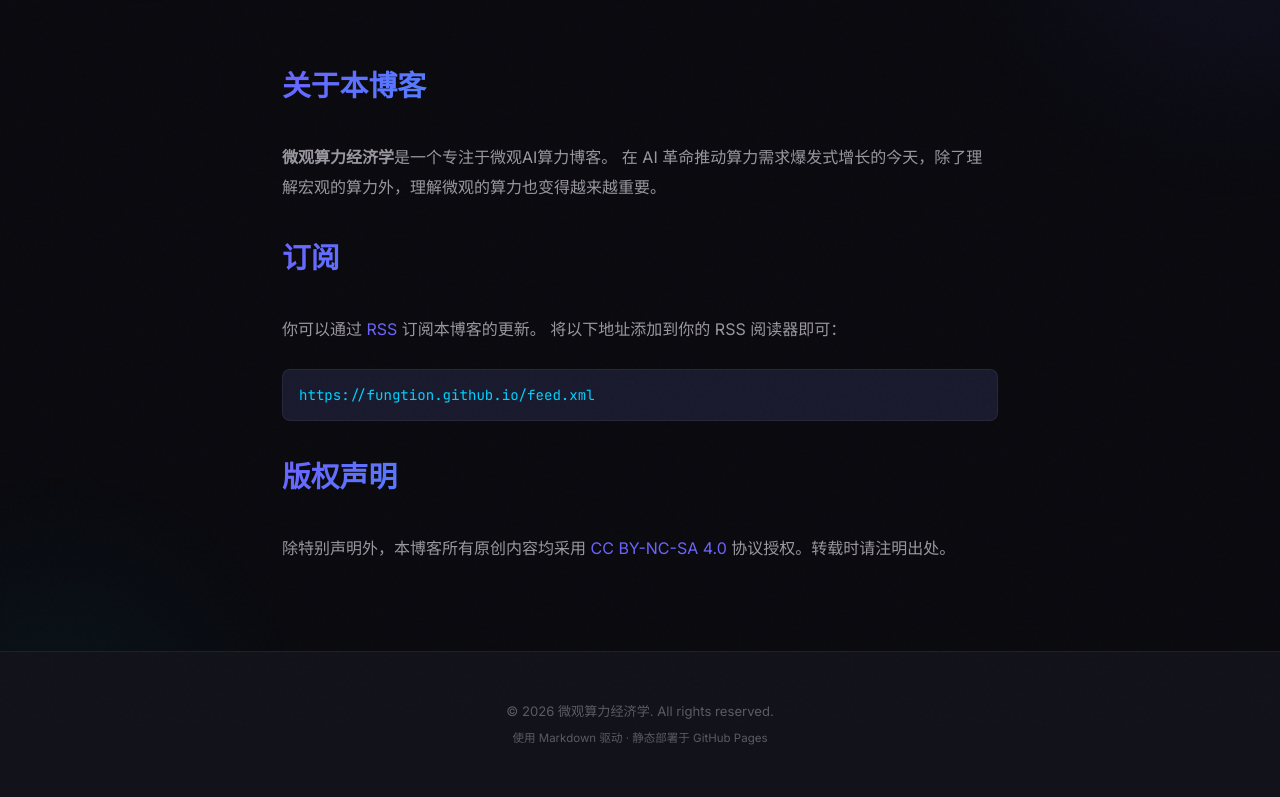
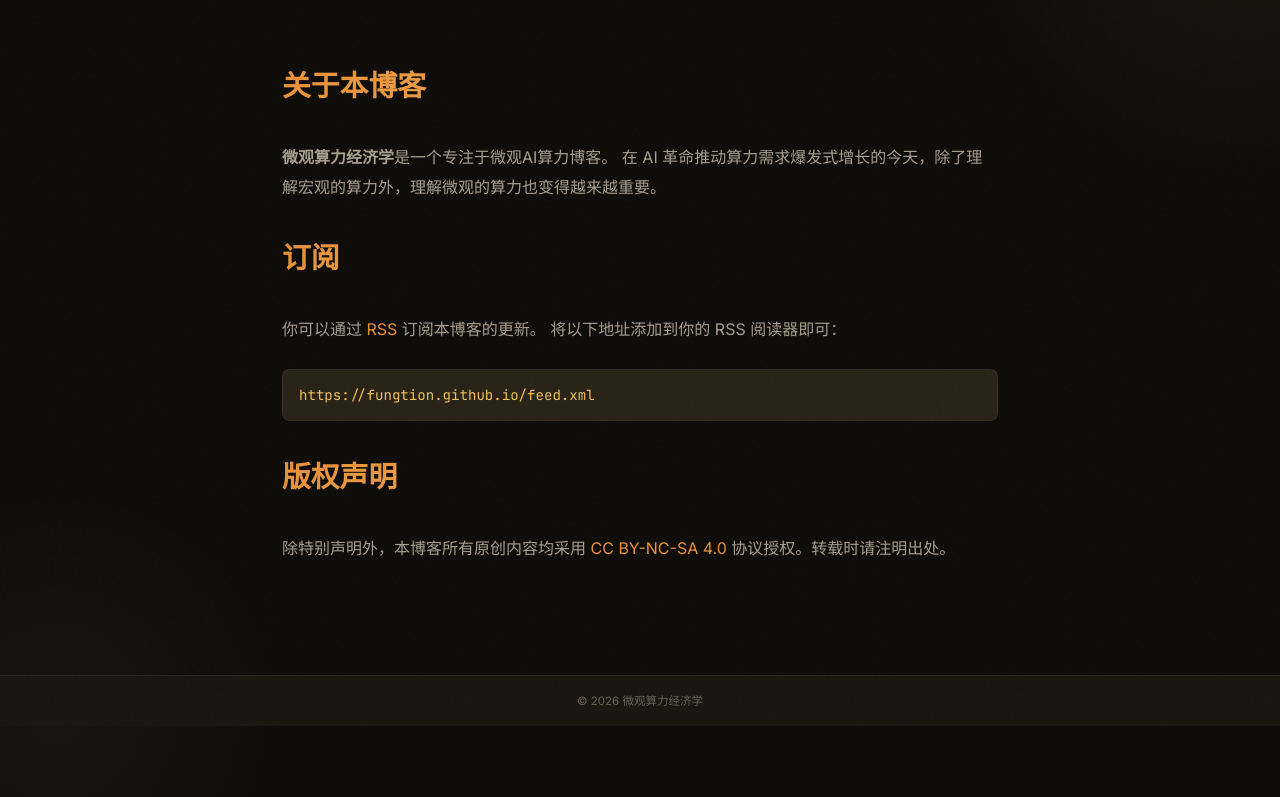
Before and after one commit to fungtion/webio, a plain HTML site: page about.html in a window 1280 px wide. Shown: the part 74-871 px from the top of the page. After the commit the page ends 800 px from the top, so only its background shows below. Drawn offline with Linux system fonts and the light colour scheme.

Commit message:
🎨 暖色主题 + 精简页脚 + 移除描述文字

```diff
--- a/about.html
+++ b/about.html
@@ -80,8 +80,7 @@
 
     <footer class="site-footer">
         <div class="footer-inner">
-            <p>&copy; 2026 微观算力经济学. All rights reserved.</p>
-            <p class="footer-sub">使用 Markdown 驱动 · 静态部署于 GitHub Pages</p>
+            <p>&copy; 2026 微观算力经济学</p>
         </div>
     </footer>
 </body>
--- a/new-post.js
+++ b/new-post.js
@@ -84,7 +84,7 @@ const feedXml = `<?xml version="1.0" encoding="UTF-8"?>
   <channel>
     <title>微观算力经济学</title>
     <link>${baseUrl}</link>
-    <description>探索算力资源的经济学原理与市场机制</description>
+    <description>微观算力经济学</description>
     <language>zh-CN</language>
     <lastBuildDate>${new Date().toUTCString()}</lastBuildDate>
     <atom:link href="${baseUrl}/feed.xml" rel="self" type="application/rss+xml"/>
--- a/styles.css
+++ b/styles.css
@@ -3,26 +3,26 @@
    ======================================== */
 
 :root {
-    /* Color Palette */
-    --bg-primary: #0a0a0f;
-    --bg-secondary: #12121a;
-    --bg-tertiary: #1a1a2e;
-    --bg-card: rgba(22, 22, 35, 0.7);
-    --bg-card-hover: rgba(30, 30, 50, 0.85);
-    --bg-glass: rgba(255, 255, 255, 0.03);
+    /* Color Palette — Warm */
+    --bg-primary: #0f0d0a;
+    --bg-secondary: #1a1610;
+    --bg-tertiary: #2a2318;
+    --bg-card: rgba(35, 28, 18, 0.7);
+    --bg-card-hover: rgba(50, 40, 25, 0.85);
+    --bg-glass: rgba(255, 245, 230, 0.03);
 
-    --text-primary: #e8e6e3;
-    --text-secondary: #9b97a0;
-    --text-muted: #5c5a63;
+    --text-primary: #ede6da;
+    --text-secondary: #a89e8e;
+    --text-muted: #6b6254;
 
-    --accent-primary: #6c63ff;
-    --accent-secondary: #00d2ff;
-    --accent-gradient: linear-gradient(135deg, #6c63ff 0%, #00d2ff 100%);
-    --accent-glow: rgba(108, 99, 255, 0.25);
-    --accent-warm: #ff6b6b;
+    --accent-primary: #e8913a;
+    --accent-secondary: #f0c060;
+    --accent-gradient: linear-gradient(135deg, #e8913a 0%, #f0c060 100%);
+    --accent-glow: rgba(232, 145, 58, 0.25);
+    --accent-warm: #e85d3a;
 
-    --border-color: rgba(255, 255, 255, 0.06);
-    --border-hover: rgba(108, 99, 255, 0.3);
+    --border-color: rgba(255, 235, 200, 0.07);
+    --border-hover: rgba(232, 145, 58, 0.3);
 
     /* Typography */
     --font-serif: 'Noto Serif SC', 'Songti SC', serif;
@@ -80,6 +80,8 @@ body {
     min-height: 100vh;
     overflow-x: hidden;
     position: relative;
+    display: flex;
+    flex-direction: column;
 }
 
 /* Subtle noise texture */
@@ -105,7 +107,7 @@ body::before {
     width: 600px;
     height: 600px;
     border-radius: 50%;
-    background: radial-gradient(circle, rgba(108, 99, 255, 0.08) 0%, transparent 70%);
+    background: radial-gradient(circle, rgba(232, 145, 58, 0.07) 0%, transparent 70%);
     pointer-events: none;
     z-index: -1;
 }
@@ -118,7 +120,7 @@ body::after {
     width: 500px;
     height: 500px;
     border-radius: 50%;
-    background: radial-gradient(circle, rgba(0, 210, 255, 0.05) 0%, transparent 70%);
+    background: radial-gradient(circle, rgba(240, 192, 96, 0.05) 0%, transparent 70%);
     pointer-events: none;
     z-index: -1;
 }
@@ -134,7 +136,7 @@ a:hover {
 }
 
 ::selection {
-    background: rgba(108, 99, 255, 0.3);
+    background: rgba(232, 145, 58, 0.3);
     color: #fff;
 }
 
@@ -147,7 +149,7 @@ a:hover {
     z-index: 100;
     backdrop-filter: blur(20px) saturate(180%);
     -webkit-backdrop-filter: blur(20px) saturate(180%);
-    background: rgba(10, 10, 15, 0.78);
+    background: rgba(15, 13, 10, 0.78);
     border-bottom: 1px solid var(--border-color);
     height: var(--header-height);
     display: flex;
@@ -263,7 +265,8 @@ a:hover {
     max-width: var(--max-width);
     margin: 0 auto;
     padding: var(--space-3xl) var(--space-xl);
-    min-height: calc(100vh - var(--header-height) - 160px);
+    flex: 1;
+    width: 100%;
 }
 
 /* Section header */
@@ -327,7 +330,7 @@ a:hover {
     border-color: var(--border-hover);
     transform: translateX(4px);
     box-shadow: 0 8px 32px rgba(0, 0, 0, 0.2),
-                -4px 0 20px var(--accent-glow);
+        -4px 0 20px var(--accent-glow);
     color: inherit;
 }
 
@@ -354,7 +357,7 @@ a:hover {
     font-size: 0.7rem;
     padding: 2px 8px;
     border-radius: 4px;
-    background: rgba(108, 99, 255, 0.12);
+    background: rgba(232, 145, 58, 0.12);
     color: var(--accent-primary);
     font-weight: 500;
     letter-spacing: 0.02em;
@@ -428,6 +431,7 @@ a:hover {
         opacity: 0;
         transform: translateY(20px);
     }
+
     to {
         opacity: 1;
         transform: translateY(0);
@@ -485,14 +489,23 @@ a:hover {
     line-height: 1.4;
 }
 
-.post-body h1 { font-size: 1.8rem; }
+.post-body h1 {
+    font-size: 1.8rem;
+}
+
 .post-body h2 {
     font-size: 1.4rem;
     padding-bottom: var(--space-sm);
     border-bottom: 1px solid var(--border-color);
 }
-.post-body h3 { font-size: 1.15rem; }
-.post-body h4 { font-size: 1rem; }
+
+.post-body h3 {
+    font-size: 1.15rem;
+}
+
+.post-body h4 {
+    font-size: 1rem;
+}
 
 .post-body p {
     margin-bottom: var(--space-lg);
@@ -502,7 +515,7 @@ a:hover {
     color: var(--accent-secondary);
     text-decoration: underline;
     text-underline-offset: 3px;
-    text-decoration-color: rgba(0, 210, 255, 0.3);
+    text-decoration-color: rgba(240, 192, 96, 0.3);
     transition: text-decoration-color var(--duration-fast);
 }
 
@@ -539,7 +552,7 @@ a:hover {
     font-size: 0.88em;
     padding: 2px 6px;
     border-radius: 4px;
-    background: rgba(108, 99, 255, 0.1);
+    background: rgba(232, 145, 58, 0.1);
     color: var(--accent-secondary);
     font-weight: 500;
 }
@@ -619,7 +632,7 @@ a:hover {
    ======================================== */
 .site-footer {
     border-top: 1px solid var(--border-color);
-    padding: var(--space-2xl) var(--space-xl);
+    padding: var(--space-md) var(--space-xl);
     text-align: center;
     background: var(--bg-secondary);
 }
@@ -630,14 +643,9 @@ a:hover {
 }
 
 .site-footer p {
-    font-size: 0.82rem;
+    font-size: 0.72rem;
     color: var(--text-muted);
-    line-height: 1.8;
-}
-
-.footer-sub {
-    font-size: 0.72rem !important;
-    margin-top: var(--space-xs);
+    line-height: 1.6;
 }
 
 /* ========================================
@@ -648,8 +656,15 @@ a:hover {
 }
 
 @keyframes pulse {
-    0%, 100% { opacity: 0.4; }
-    50% { opacity: 0.7; }
+
+    0%,
+    100% {
+        opacity: 0.4;
+    }
+
+    50% {
+        opacity: 0.7;
+    }
 }
 
 .skeleton-card {
@@ -798,13 +813,42 @@ a:hover {
     animation: fadeInUp 0.5s var(--ease-out) forwards;
 }
 
-.post-card:nth-child(1) { animation-delay: 0.05s; }
-.post-card:nth-child(2) { animation-delay: 0.1s; }
-.post-card:nth-child(3) { animation-delay: 0.15s; }
-.post-card:nth-child(4) { animation-delay: 0.2s; }
-.post-card:nth-child(5) { animation-delay: 0.25s; }
-.post-card:nth-child(6) { animation-delay: 0.3s; }
-.post-card:nth-child(7) { animation-delay: 0.35s; }
-.post-card:nth-child(8) { animation-delay: 0.4s; }
-.post-card:nth-child(9) { animation-delay: 0.45s; }
-.post-card:nth-child(10) { animation-delay: 0.5s; }
+.post-card:nth-child(1) {
+    animation-delay: 0.05s;
+}
+
+.post-card:nth-child(2) {
+    animation-delay: 0.1s;
+}
+
+.post-card:nth-child(3) {
+    animation-delay: 0.15s;
+}
+
+.post-card:nth-child(4) {
+    animation-delay: 0.2s;
+}
+
+.post-card:nth-child(5) {
+    animation-delay: 0.25s;
+}
+
+.post-card:nth-child(6) {
+    animation-delay: 0.3s;
+}
+
+.post-card:nth-child(7) {
+    animation-delay: 0.35s;
+}
+
+.post-card:nth-child(8) {
+    animation-delay: 0.4s;
+}
+
+.post-card:nth-child(9) {
+    animation-delay: 0.45s;
+}
+
+.post-card:nth-child(10) {
+    animation-delay: 0.5s;
+}
```
Also changed, not shown: index.html (+15 -8 lines).
